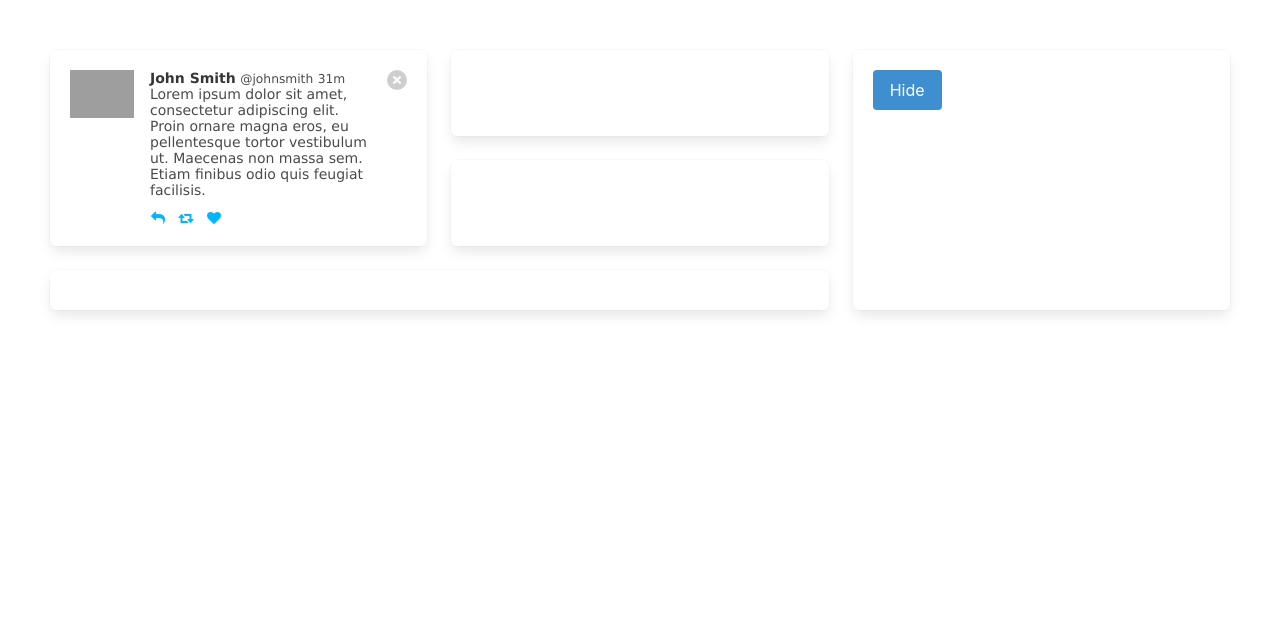
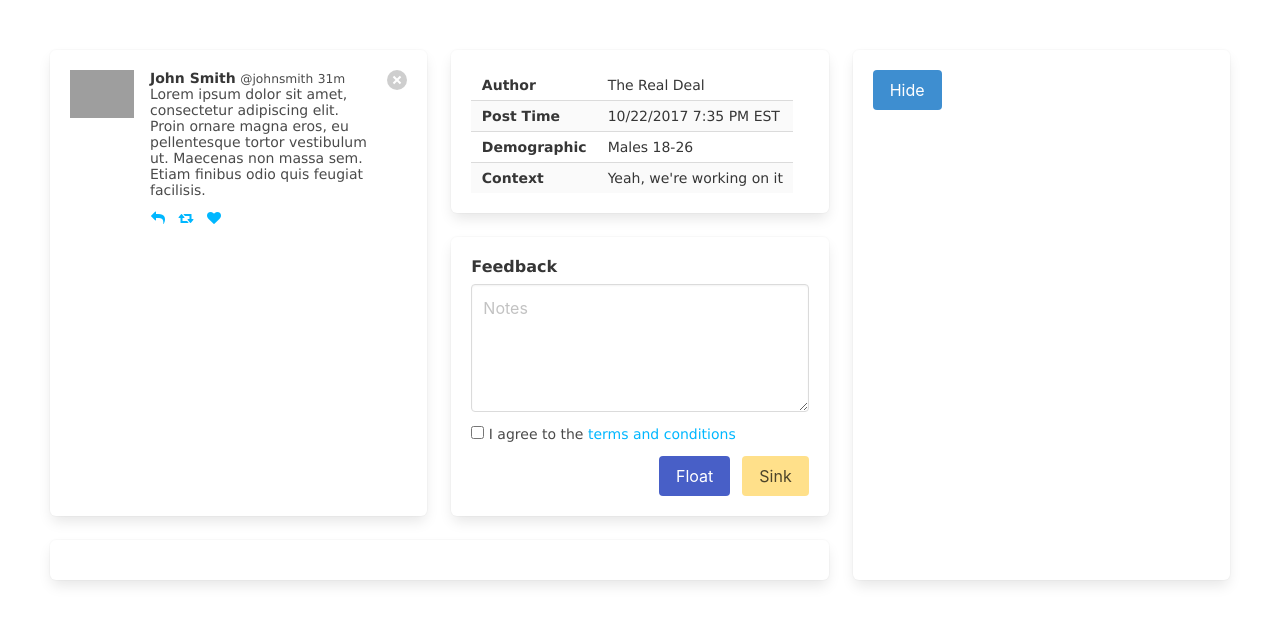
Before and after one commit to alee792/float, a Node server app: template views/index.handlebars in a window 1280 px wide. Shown: the top 624 px of the page. Run offline with Node 20, Linux system fonts and the light colour scheme; the template is opened without the code that fills it, so the values that code supplies are empty; some libraries are stand-ins or nearby versions; grey boxes are pictures that could not be loaded.

Commit message:
Refined mockup by adding table

```diff
--- a/public/stylesheets/style.css
+++ b/public/stylesheets/style.css
@@ -7,6 +7,6 @@ a {
   color: #00B7FF;
 }
 
-.registration{
+.registration {
   display: none;
 }
--- a/views/index.handlebars
+++ b/views/index.handlebars
@@ -47,11 +47,53 @@
                 </article>
             </div>
             <div class="tile is-parent is-vertical">
-                <article class="tile is-child box">
+                <article class="tile is-child box" id="details">
                     <!-- Put any content you want -->
+                    <table class="table is-hoverable is-striped is-centered">
+                        <tbody>
+                            <tr>
+                                <th>Author</th>
+                                <td>The Real Deal</td>
+                            </tr>
+                            <tr>
+                                <th>Post Time</th>
+                                <td>10/22/2017 7:35 PM EST</td>
+                            </tr>
+                            <tr>
+                                <th>Demographic</th>
+                                <td>Males 18-26</td>
+                            </tr>
+                            <tr>
+                                <th>Context</th>
+                                <td>Yeah, we're working on it</td>
+                            </tr>
+                        </tbody>
+                    </table>
                 </article>
-                <article class="tile is-child box">
-                    <!-- Put any content you want -->
+                <article class="tile is-child box" id="feedback">
+                    <div class="field">
+                        <label class="label">Feedback</label>
+                        <div class="control">
+                            <textarea class="textarea" placeholder="Notes"></textarea>
+                        </div>
+                    </div>
+
+                    <div class="field">
+                        <div class="control">
+                            <label class="checkbox">
+                                <input type="checkbox"><small> I agree to the
+                                <a href="#">terms and conditions</a></small>
+                            </label>
+                        </div>
+                    </div>
+                    <div class="field is-grouped is-pulled-right">
+                        <div class="control">
+                            <button class="button is-link">Float</button>
+                        </div>
+                        <div class="control">
+                            <button class="button is-warning">Sink</button>
+                        </div>
+                    </div>
                 </article>
             </div>
         </div>
```
